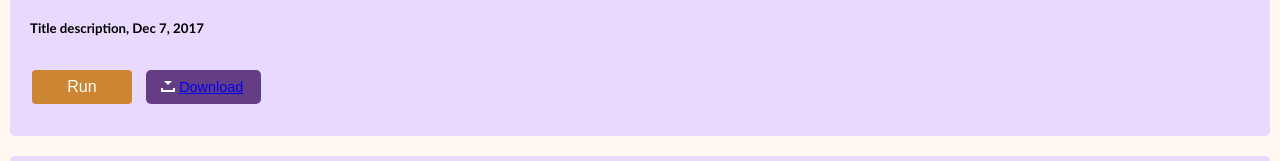
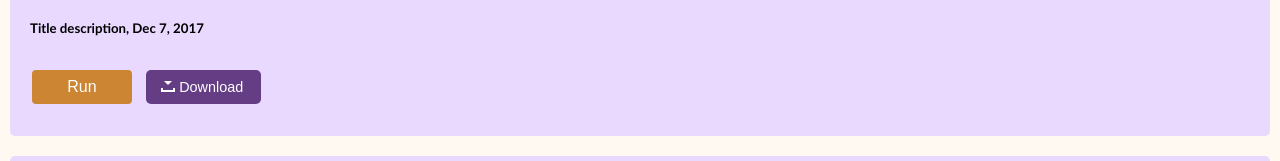
Before and after one commit to jkprudhomme/QMF-Catalog-App, a React (Create React App) app: page / in a window 1280 px wide. Shown: the part 496-657 px from the top of the page. Built offline with nearby package versions, Linux system fonts and the light colour scheme.

Commit message:
functioning download button

```diff
--- a/src/App.css
+++ b/src/App.css
@@ -106,30 +106,6 @@
   margin: 2px;
 }
 
-.button span {
-  cursor: pointer;
-  display: inline-block;
-  position: relative;
-  transition: 0.5s;
-}
-
-.button span:after {
-  content: '\00bb';
-  position: absolute;
-  opacity: 0;
-  top: 0;
-  right: -20px;
-  transition: 0.5s;
-}
-
-.button:hover span {
-  padding-right: 25px;
-}
-
-.button:hover span:after {
-  opacity: 1;
-  right: 0;
-}
 /*btttttntntntntntntntntntntnt */
 
 body {
--- a/src/App.js
+++ b/src/App.js
@@ -247,7 +247,7 @@ export default class App extends React.Component {
                 <h5>Title description, Dec 7, 2017</h5>
 
                 <button className="button" value="example1" onClick={this.login.bind(this)}>Run</button>
-                <button className="buttonDownload" value="example1" onClick={this.downloadJson.bind(this)}>Download</button>
+                <CSVLink className="buttonDownload" data={this.state.json2}>Download</CSVLink>
                 <div id="myBar1"></div>
               </div>
               <div className="card">
@@ -255,9 +255,7 @@ export default class App extends React.Component {
                 <h5>Title description, Dec 7, 2017</h5>
 
                 <button className="button" value="example2" onClick={this.login.bind(this)}>Run</button>
-                <button className="buttonDownload" value="example2" onClick={this.clickDownload.bind(this)}>
-                  <CSVLink data={this.state.json2}>Download</CSVLink>
-                </button>
+                <CSVLink className="buttonDownload" data={this.state.json2}>Download</CSVLink>
                 <div id="myBar2"></div>
               </div>
               <div className="card">
@@ -265,14 +263,14 @@ export default class App extends React.Component {
                 <h5>Title description, Dec 7, 2017</h5>
 
                 <button className="button" value="example3" onClick={this.login.bind(this)}>Run</button>
-                <button className="buttonDownload" value="example3" onClick={this.downloadJson.bind(this)}>Download</button>
+                <CSVLink className="buttonDownload" data={this.state.json2}>Download</CSVLink>
                 <div id="myBar3"></div>
               </div>
               <div className="card">
                 <h2>Example 4</h2>
                 <h5>Title description, Dec 7, 2017</h5>
                 <button className="button" value="example4" onClick={this.login.bind(this)}>Run</button>
-                <button className="buttonDownload" value="example4" onClick={this.exportToJson.bind(this)}>Download</button>
+                <CSVLink className="buttonDownload" data={this.state.json2}>Download</CSVLink>
                 <div id="myBar4"></div>
               </div>
             </div>
```
